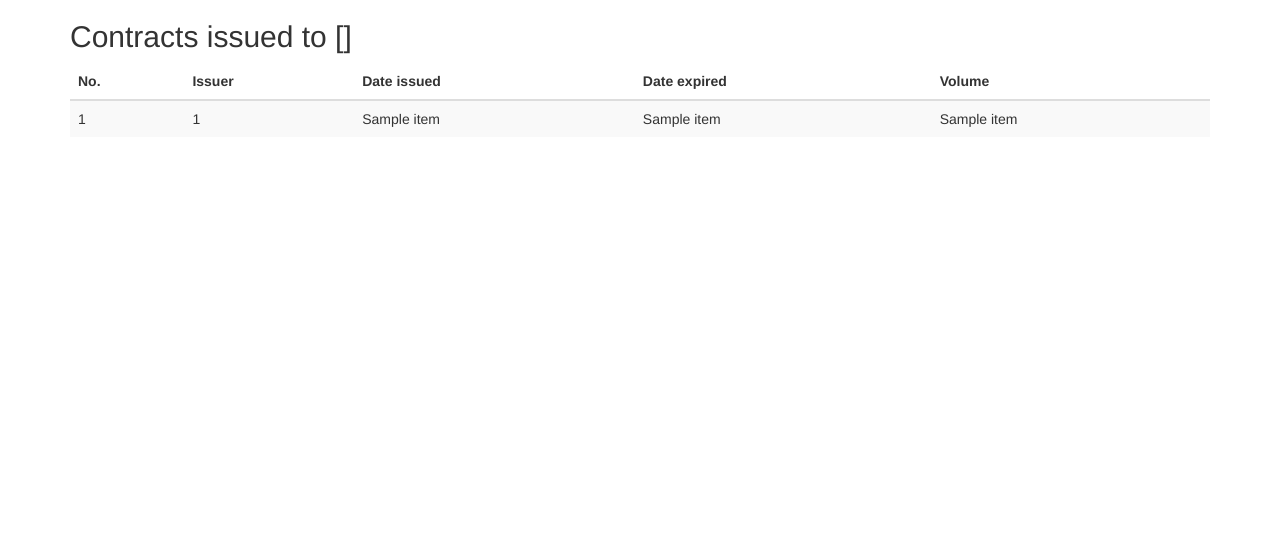
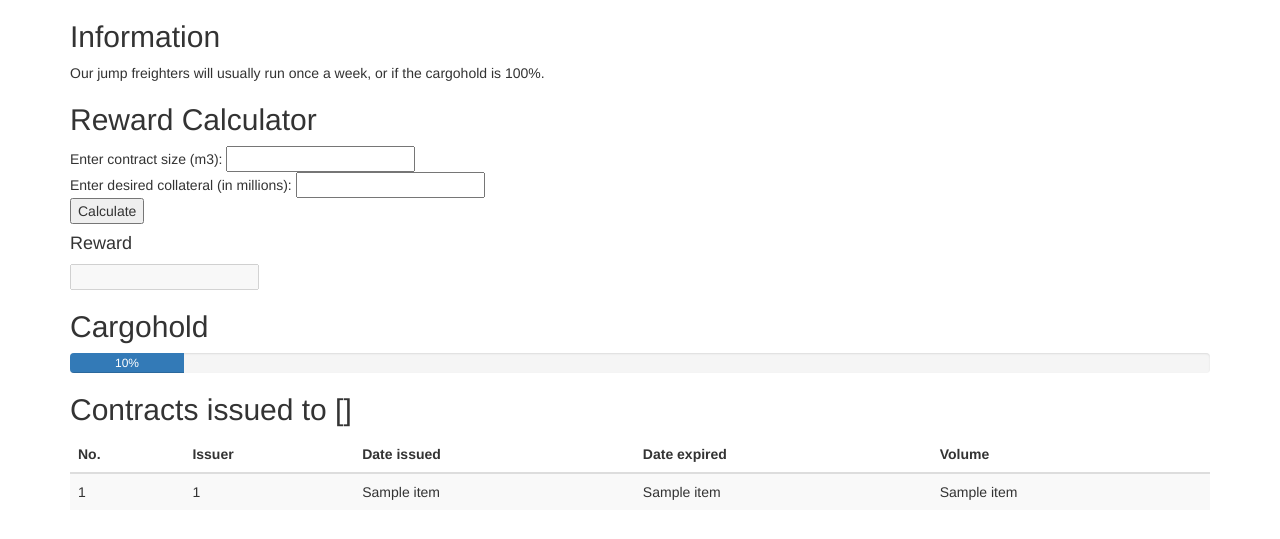
Before and after one commit to cepolation/eve-freight, a Flask app: template app/templates/main.html in a window 1280 px wide. Shown: the top 539 px of the page. Run offline with Flask 2, Linux system fonts and the light colour scheme; the template is opened without the code that fills it: most values are stand-ins (such as "Sample title", 1, 10 or a date in 2020); some libraries are stand-ins or nearby versions.

Commit message:
Added reward calculator and trip progress

```diff
--- a/app/templates/main.html
+++ b/app/templates/main.html
@@ -7,14 +7,31 @@
   <link rel="stylesheet" href="https://maxcdn.bootstrapcdn.com/bootstrap/3.3.7/css/bootstrap.min.css">
   <script src="https://ajax.googleapis.com/ajax/libs/jquery/3.3.1/jquery.min.js"></script>
   <script src="https://maxcdn.bootstrapcdn.com/bootstrap/3.3.7/js/bootstrap.min.js"></script>
-    <script>
-        var data = {{ data }}
-        var corp = {{ corp }}
-    </script>
+  <script>
+      var data = {{ data }}
+      var corp = {{ corp }}
+  </script>
 </head>
 <body>
 
 <div class="container">
+  <h2>Information</h2>
+  <p>Our jump freighters will usually run once a week, or if the cargohold is 100%.</p>
+
+  <h2>Reward Calculator</h2>
+  <form>
+  Enter contract size (m3): <input type="text" id="firstNumber" /><br>
+  Enter desired collateral (in millions): <input type="text" id="secondNumber" /><br>
+  <input type="button" onClick="calculateReward()" Value="Calculate" />
+  </form>
+  <h4>Reward</h4><input type="text" id="rewardHolder" disabled><span id = "result"></span></input>
+
+
+
+  <h2>Cargohold</h2>
+  <div class="progress">
+    <div class="progress-bar" role="progressbar" style="width: {{progress}}%;" aria-valuenow="{{progress}}" aria-valuemin="0" aria-valuemax="100">{{progress}}%</div>
+  </div>
   <h2>Contracts issued to {{corp}}</h2>
   <table class="table table-striped">
     <thead>
@@ -39,6 +56,13 @@
     </tbody>
   </table>
 </div>
-
+<script>
+function calculateReward()
+{
+        num1 = document.getElementById("firstNumber").value;
+        num2 = document.getElementById("secondNumber").value;
+        document.getElementById("rewardHolder").innerHTML = (num1*600) + (num2*10000);
+}
+</script>
 </body>
 </html>
--- a/run.py
+++ b/run.py
@@ -1,3 +1,4 @@
 from flask_sqlalchemy import SQLAlchemy
 from app import app
-app.run(debug=True, host='0.0.0.0')
+#app.run(debug=True, host='0.0.0.0')
+app.run(debug=True, host='127.0.0.1')
```
